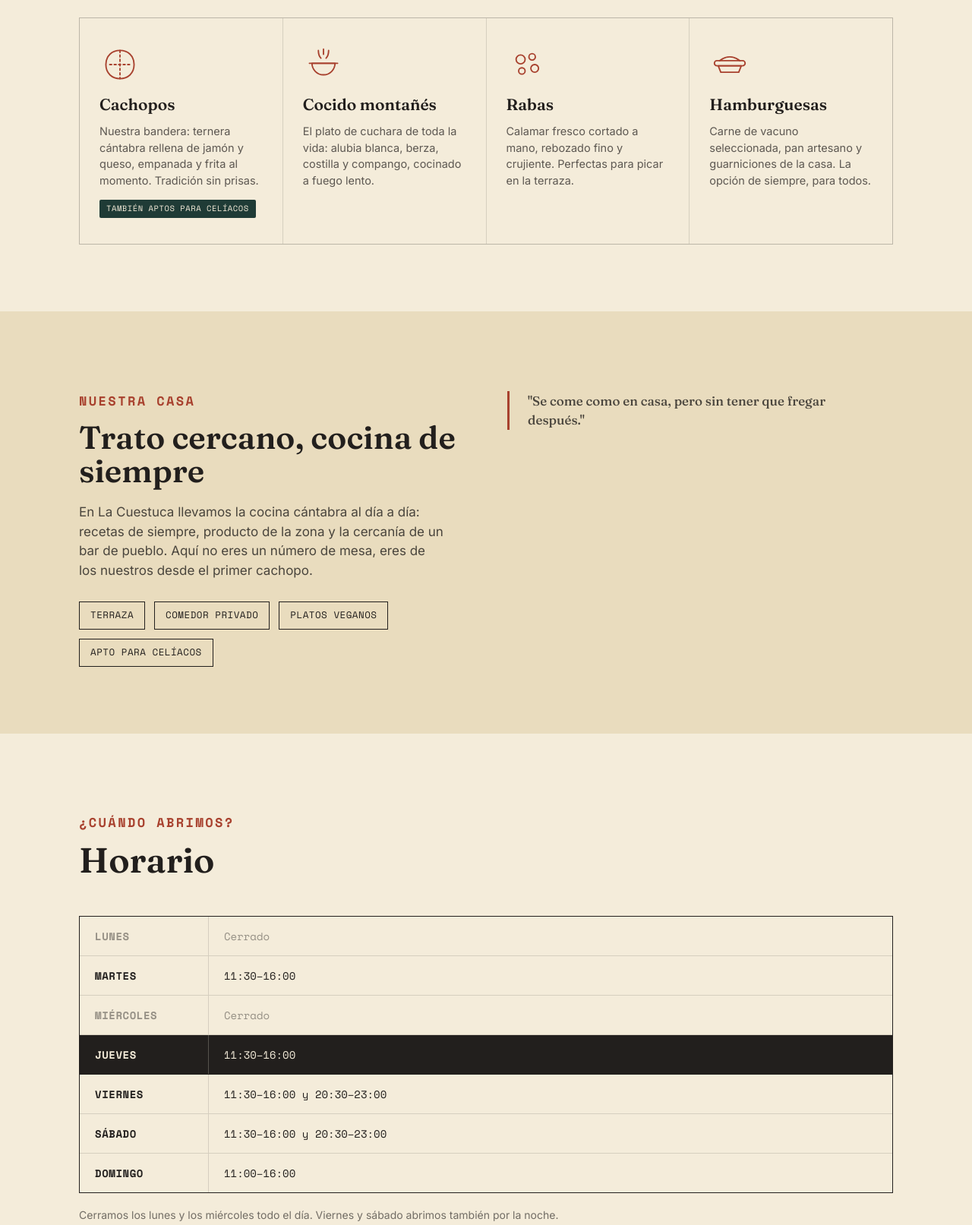
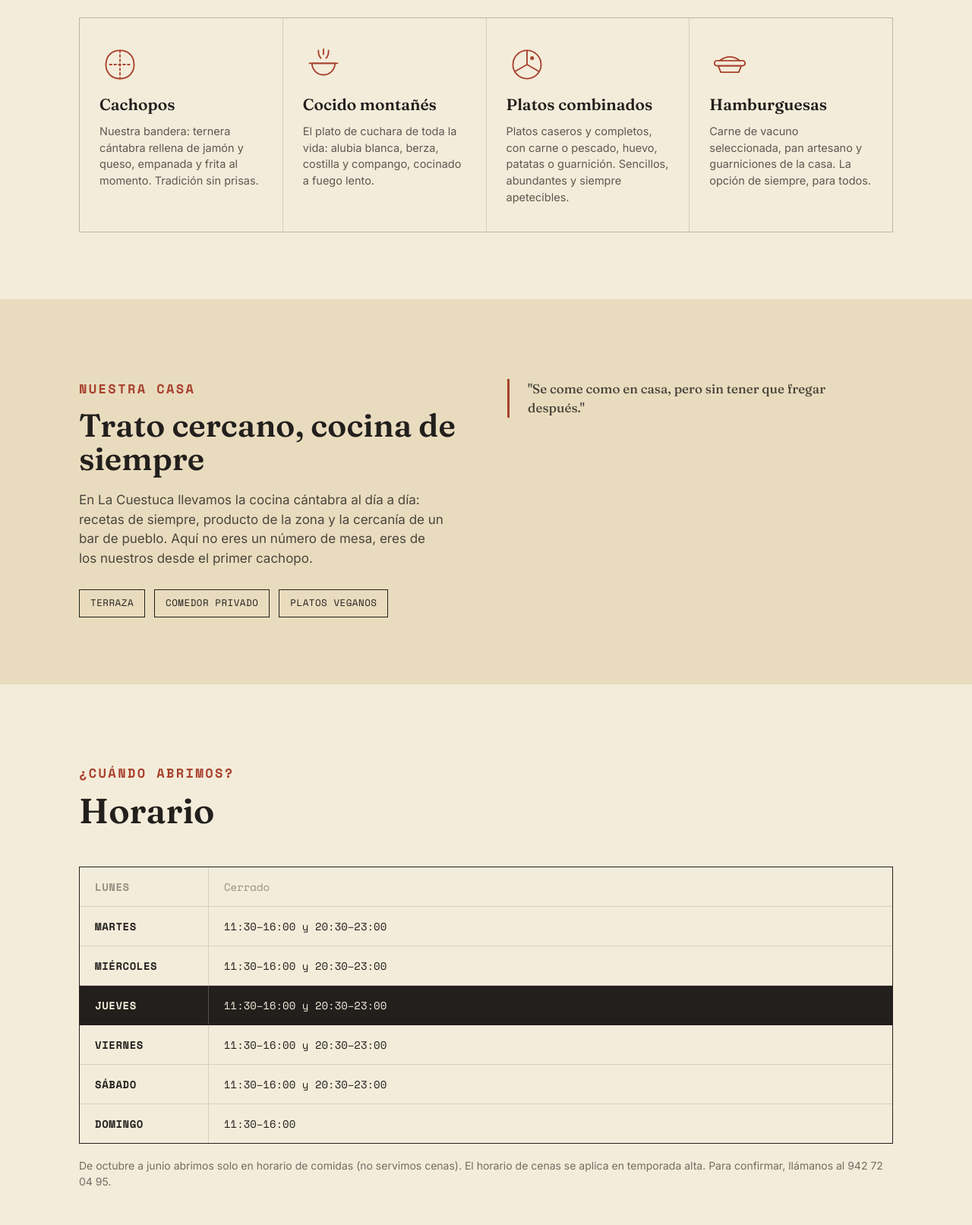
Before and after one commit to DavidCabrerizo/LaCuestuca, a plain HTML site: page index.html in a window 1280 px wide. Shown: the part 940-2553 px from the top of the page at 76% size. Drawn offline with nearby package versions, Linux system fonts and the light colour scheme.

Commit message:
cambio index nueva versión

```diff
--- a/index.html
+++ b/index.html
@@ -4,8 +4,8 @@
 <meta charset="UTF-8">
 <meta name="viewport" content="width=device-width, initial-scale=1.0">
 <title>Restaurante La Cuestuca – Cocina Cántabra en Comillas, Cantabria</title>
-<meta name="description" content="Restaurante La Cuestuca, en Comillas (Cantabria). Cachopos (también sin gluten), cocido montañés, rabas y hamburguesas en un ambiente familiar. Terraza, comedor privado y platos veganos. ☎ 942 72 04 95.">
-<meta name="keywords" content="restaurante Comillas, restaurante Cantabria, cachopos Comillas, cocido montañés, La Cuestuca, dónde comer en Comillas, restaurante apto celiacos Comillas">
+<meta name="description" content="Restaurante La Cuestuca, en Comillas (Cantabria). Cachopos, cocido montañés, platos combinados y hamburguesas en un ambiente familiar. Terraza, comedor privado y platos veganos. ☎ 942 72 04 95.">
+<meta name="keywords" content="restaurante Comillas, restaurante Cantabria, cachopos Comillas, cocido montañés, La Cuestuca, dónde comer en Comillas">
 <link rel="canonical" href="https://www.restaurantelacuestuca.es/">
 <meta name="robots" content="index, follow">
 <meta name="theme-color" content="#1F3B36">
@@ -13,7 +13,7 @@
 <!-- Open Graph -->
 <meta property="og:type" content="restaurant.restaurant">
 <meta property="og:title" content="Restaurante La Cuestuca – Cocina Cántabra en Comillas">
-<meta property="og:description" content="Cachopos, cocido montañés, rabas y hamburguesas en el corazón de Comillas. Trato cercano y familiar. Terraza, comedor privado y opciones veganas y sin gluten.">
+<meta property="og:description" content="Cachopos, cocido montañés, platos combinados y hamburguesas en el corazón de Comillas. Trato cercano y familiar. Terraza, comedor privado y opciones veganas.">
 <meta property="og:image" content="https://www.restaurantelacuestuca.es/assets/og-image.jpg">
 <meta property="og:locale" content="es_ES">
 <meta property="og:url" content="https://www.restaurantelacuestuca.es/">
@@ -22,9 +22,12 @@
 <!-- Twitter -->
 <meta name="twitter:card" content="summary_large_image">
 <meta name="twitter:title" content="Restaurante La Cuestuca – Comillas, Cantabria">
-<meta name="twitter:description" content="Cocina cántabra de toda la vida: cachopos, cocido montañés, rabas y hamburguesas. Terraza y trato familiar.">
+<meta name="twitter:description" content="Cocina cántabra de toda la vida: cachopos, cocido montañés, platos combinados y hamburguesas. Terraza y trato familiar.">
 
-<link rel="icon" href="assets/logo-mark.png" type="image/png">
+<link rel="icon" href="assets/favicon.ico" sizes="any">
+<link rel="icon" type="image/png" sizes="32x32" href="assets/favicon-32.png">
+<link rel="icon" type="image/png" sizes="192x192" href="assets/favicon-192.png">
+<link rel="apple-touch-icon" href="assets/apple-touch-icon.png">
 
 <link rel="preconnect" href="https://fonts.googleapis.com">
 <link rel="preconnect" href="https://fonts.gstatic.com" crossorigin>
@@ -63,17 +66,20 @@
   "amenityFeature": [
     {"@type": "LocationFeatureSpecification", "name": "Terraza", "value": true},
     {"@type": "LocationFeatureSpecification", "name": "Comedor privado", "value": true},
-    {"@type": "LocationFeatureSpecification", "name": "Platos veganos", "value": true},
-    {"@type": "LocationFeatureSpecification", "name": "Apto para celíacos", "value": true}
+    {"@type": "LocationFeatureSpecification", "name": "Platos veganos", "value": true}
   ],
   "openingHoursSpecification": [
     {"@type": "OpeningHoursSpecification", "dayOfWeek": "Tuesday", "opens": "11:30", "closes": "16:00"},
+    {"@type": "OpeningHoursSpecification", "dayOfWeek": "Tuesday", "opens": "20:30", "closes": "23:00"},
+    {"@type": "OpeningHoursSpecification", "dayOfWeek": "Wednesday", "opens": "11:30", "closes": "16:00"},
+    {"@type": "OpeningHoursSpecification", "dayOfWeek": "Wednesday", "opens": "20:30", "closes": "23:00"},
     {"@type": "OpeningHoursSpecification", "dayOfWeek": "Thursday", "opens": "11:30", "closes": "16:00"},
+    {"@type": "OpeningHoursSpecification", "dayOfWeek": "Thursday", "opens": "20:30", "closes": "23:00"},
     {"@type": "OpeningHoursSpecification", "dayOfWeek": "Friday", "opens": "11:30", "closes": "16:00"},
     {"@type": "OpeningHoursSpecification", "dayOfWeek": "Friday", "opens": "20:30", "closes": "23:00"},
     {"@type": "OpeningHoursSpecification", "dayOfWeek": "Saturday", "opens": "11:30", "closes": "16:00"},
     {"@type": "OpeningHoursSpecification", "dayOfWeek": "Saturday", "opens": "20:30", "closes": "23:00"},
-    {"@type": "OpeningHoursSpecification", "dayOfWeek": "Sunday", "opens": "11:00", "closes": "16:00"}
+    {"@type": "OpeningHoursSpecification", "dayOfWeek": "Sunday", "opens": "11:30", "closes": "16:00"}
   ],
   "menu": "https://www.restaurantelacuestuca.es/#especialidades",
   "acceptsReservations": "True"
@@ -332,7 +338,7 @@
       <div>
         <p class="eyebrow">Bar · Restaurante · Comillas, Cantabria</p>
         <h1>La Cuestuca</h1>
-        <p class="lead">Cocina cántabra de toda la vida, en el corazón de Comillas. Cachopos, cocido montañés y rabas hechos como en casa, con trato cercano y de toda la vida.</p>
+        <p class="lead">Cocina cántabra de toda la vida, en el corazón de Comillas. Cachopos, cocido montañés y platos combinados hechos como en casa, con trato cercano y de toda la vida.</p>
         <div class="rating-badge">
           <span class="stars">★★★★☆</span>
           <span>4,4 sobre 5 · 1.542 reseñas en Google</span>
@@ -374,7 +380,6 @@
           <svg class="icon" viewBox="0 0 64 64" stroke="#A8412E" stroke-width="2.2" fill="none" stroke-linecap="round" stroke-linejoin="round"><path d="M10 32 C10 18 20 10 32 10 C44 10 54 18 54 32 C54 46 44 54 32 54 C20 54 10 46 10 32 Z"/><path d="M32 10 L32 54" stroke-dasharray="3 4"/><path d="M16 32 L48 32" stroke-dasharray="3 4"/></svg>
           <h3>Cachopos</h3>
           <p>Nuestra bandera: ternera cántabra rellena de jamón y queso, empanada y frita al momento. Tradición sin prisas.</p>
-          <span class="tag">También aptos para celíacos</span>
         </article>
 
         <article class="dish">
@@ -384,9 +389,9 @@
         </article>
 
         <article class="dish">
-          <svg class="icon" viewBox="0 0 64 64" stroke="#A8412E" stroke-width="2.2" fill="none" stroke-linecap="round" stroke-linejoin="round"><circle cx="22" cy="24" r="7"/><circle cx="40" cy="20" r="5"/><circle cx="44" cy="38" r="6"/><circle cx="24" cy="42" r="5"/></svg>
-          <h3>Rabas</h3>
-          <p>Calamar fresco cortado a mano, rebozado fino y crujiente. Perfectas para picar en la terraza.</p>
+          <svg class="icon" viewBox="0 0 64 64" stroke="#A8412E" stroke-width="2.2" fill="none" stroke-linecap="round" stroke-linejoin="round"><circle cx="32" cy="32" r="22"/><path d="M32 32 L32 10 M32 32 L13 43 M32 32 L51 43"/><circle cx="40" cy="22" r="3" fill="#A8412E" stroke="none"/></svg>
+          <h3>Platos combinados</h3>
+          <p>Platos caseros y completos, con carne o pescado, huevo, patatas o guarnición. Sencillos, abundantes y siempre apetecibles.</p>
         </article>
 
         <article class="dish">
@@ -410,7 +415,6 @@
           <li>Terraza</li>
           <li>Comedor privado</li>
           <li>Platos veganos</li>
-          <li>Apto para celíacos</li>
         </ul>
       </div>
       <div>
@@ -428,14 +432,14 @@
       </div>
       <div class="hours-table">
         <div class="hours-row closed"><div class="day">Lunes</div><div>Cerrado</div></div>
-        <div class="hours-row"><div class="day">Martes</div><div>11:30–16:00</div></div>
-        <div class="hours-row closed"><div class="day">Miércoles</div><div>Cerrado</div></div>
-        <div class="hours-row"><div class="day">Jueves</div><div>11:30–16:00</div></div>
+        <div class="hours-row"><div class="day">Martes</div><div>11:30–16:00 y 20:30–23:00</div></div>
+        <div class="hours-row"><div class="day">Miércoles</div><div>11:30–16:00 y 20:30–23:00</div></div>
+        <div class="hours-row"><div class="day">Jueves</div><div>11:30–16:00 y 20:30–23:00</div></div>
         <div class="hours-row"><div class="day">Viernes</div><div>11:30–16:00 y 20:30–23:00</div></div>
         <div class="hours-row"><div class="day">Sábado</div><div>11:30–16:00 y 20:30–23:00</div></div>
-        <div class="hours-row"><div class="day">Domingo</div><div>11:00–16:00</div></div>
+        <div class="hours-row"><div class="day">Domingo</div><div>11:30–16:00</div></div>
       </div>
-      <p class="hours-note">Cerramos los lunes y los miércoles todo el día. Viernes y sábado abrimos también por la noche.</p>
+      <p class="hours-note">De octubre a junio abrimos solo en horario de comidas (no servimos cenas). El horario de cenas se aplica en temporada alta. Para confirmar, llámanos al 942 72 04 95.</p>
     </div>
   </section>
 
```
